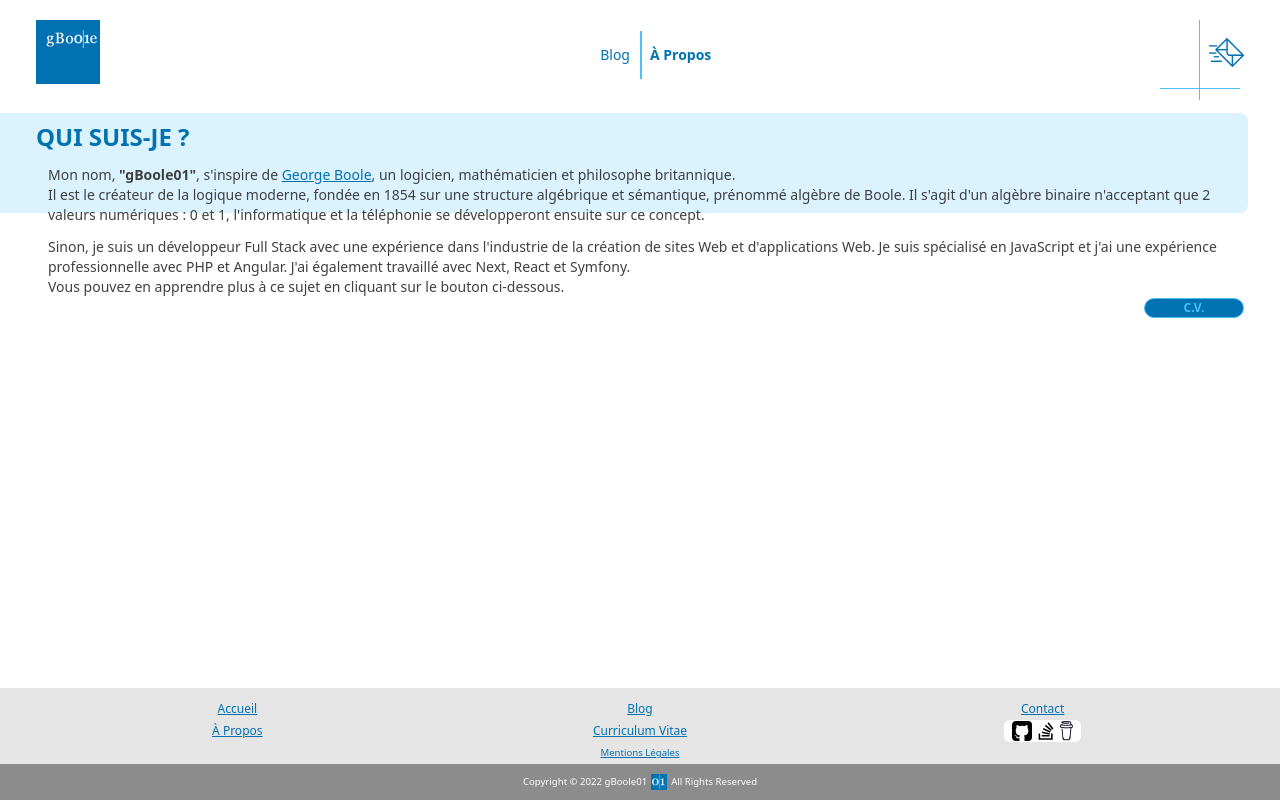
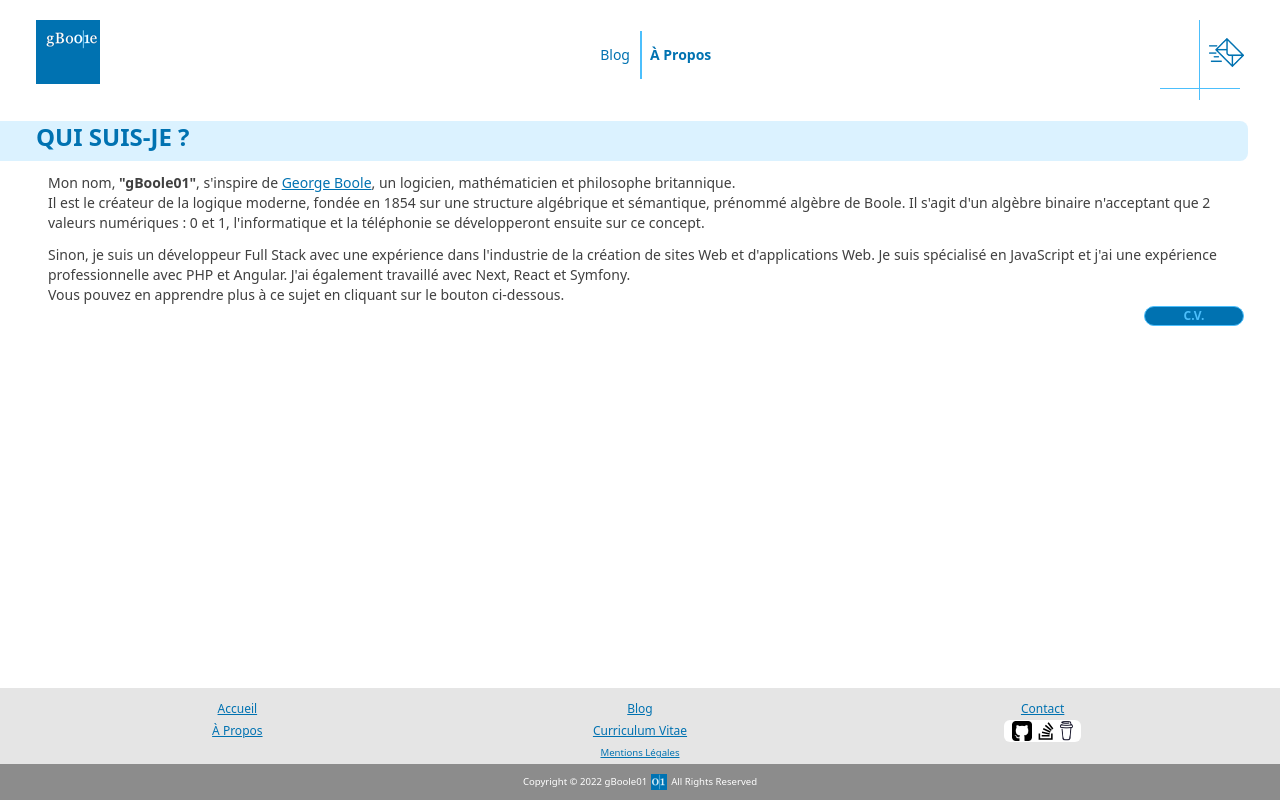
Before and after one commit to gBoole01/g-boole-01, a Next.js app: page /about in a window 1280 px wide. Built offline with nearby package versions, Linux system fonts and the light colour scheme.

Commit message:
feat: add blue background on title rather than section

```diff
--- a/src/pages/about.tsx
+++ b/src/pages/about.tsx
@@ -4,8 +4,8 @@ import Button from '../components/button';
 import Layout from '../components/layout';
 import Meta from '../components/meta';
 
-const Section = tw.section`flex flex-col mt-6 py-2 relative after:absolute after:z-[-1] after:content[''] after:bg-blue-2/20 after:rounded-r-lg after:right-[-0.25rem] after:left-[-2.25rem] after:top-0 after:h-[100px]`
-const PageTitle = tw.h1`text-2xl text-blue-1 font-bold uppercase`
+const Section = tw.section`flex flex-col mt-6 py-2`
+const PageTitle = tw.h1`pb-2 text-2xl text-blue-1 font-bold uppercase relative after:absolute after:z-[-1] after:content[''] after:bg-blue-2/20 after:rounded-r-lg after:right-[-0.25rem] after:left-[-2.25rem] after:top-0 after:bottom-0`
 
 const About: NextPage = () => (
     <Layout>
```
